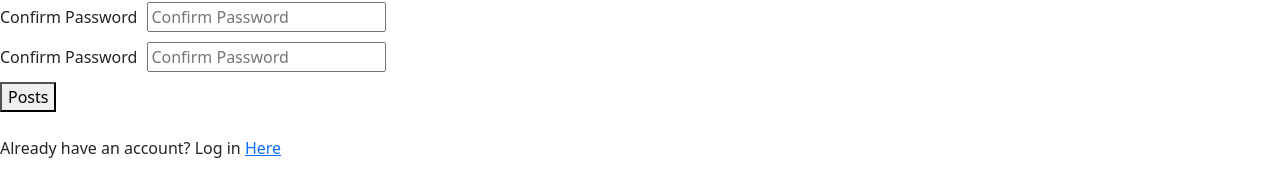
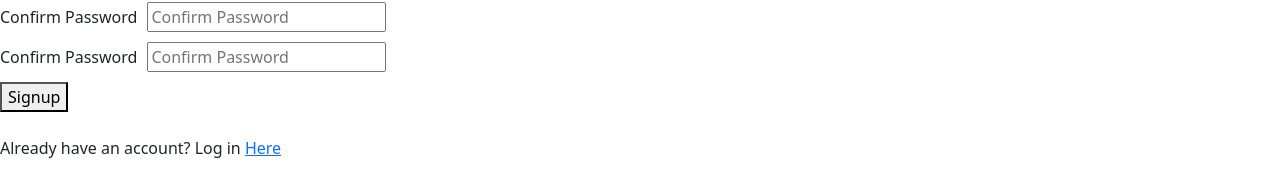
Before and after one commit to tanyipeng834/FreshGO, a Vue app in the folder client/: page /Signup in a window 1280 px wide. Shown: the part 254-426 px from the top of the page. Built offline with nearby package versions, Linux system fonts and the light colour scheme.

Commit message:
signup button

```diff
--- a/client/src/views/Signup.vue
+++ b/client/src/views/Signup.vue
@@ -27,7 +27,7 @@
         @click="navigate"
         role="link"
       >
-        Posts
+        Signup
       </button>
     </router-link>
   </div>
```
